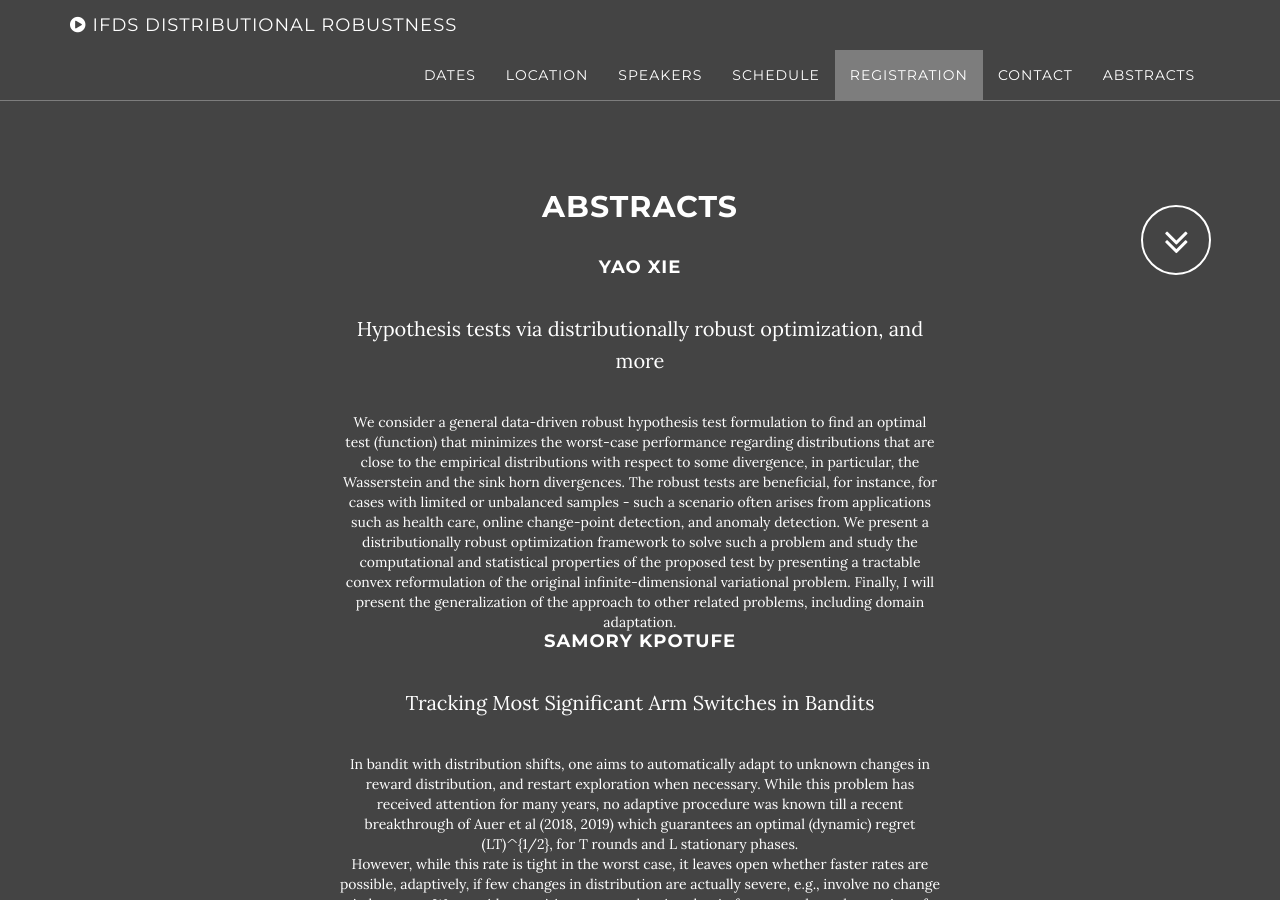
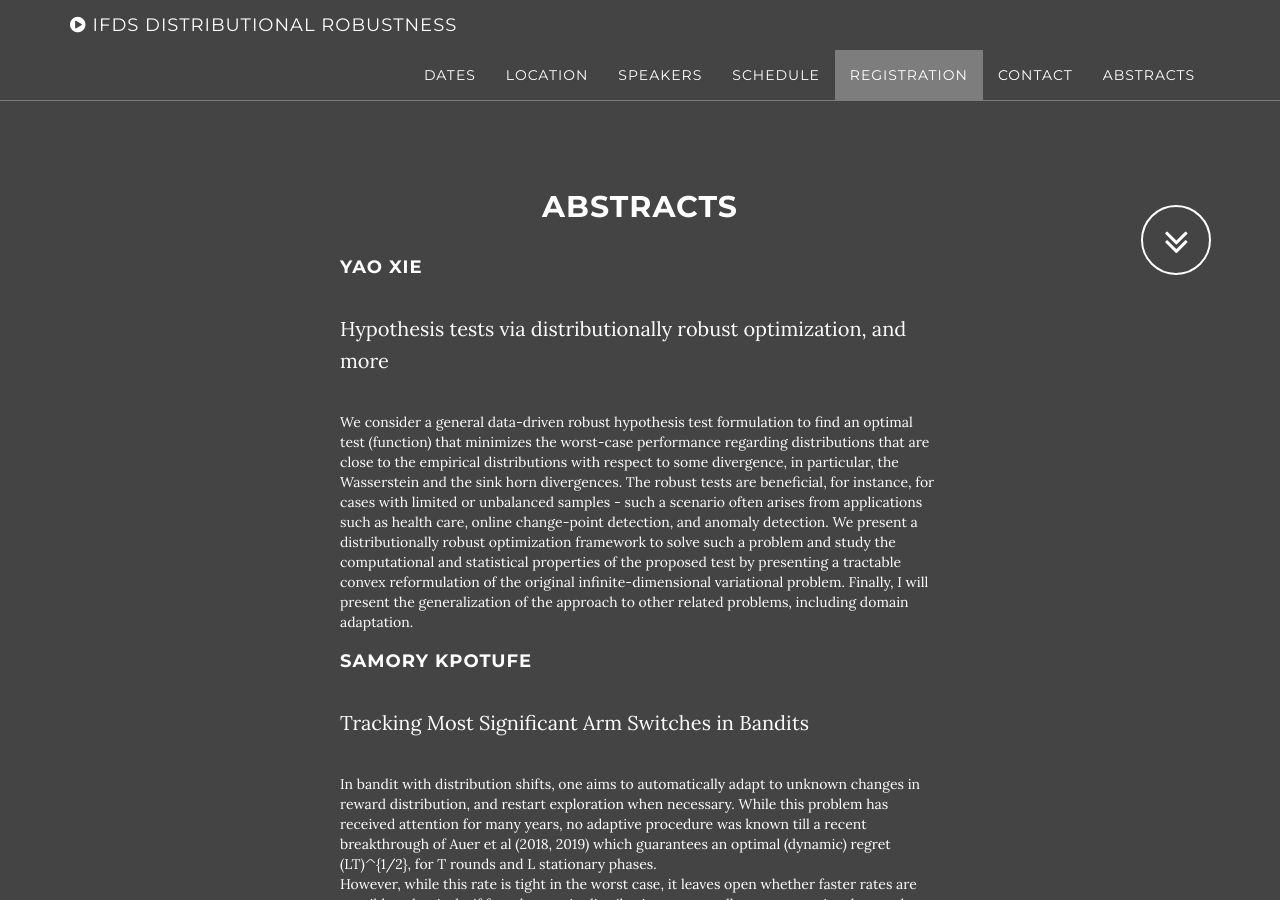
Before and after one commit to kgjamieson/ifds-workshop-2025, a Jekyll site: the page built from index.html, in a window 1280 px wide and 900 px high, scrolled down 5665 px. Built offline with Jekyll 4.4.1, drawn with Linux system fonts in a browser that asks for light colours.

Commit message:
Update abstracts.html

```diff
--- a/_includes/abstracts.html
+++ b/_includes/abstracts.html
@@ -1,6 +1,6 @@
 <!-- <section id="contact" class="container contact-section text-center"> -->
 
-<section id="abstract" class="content-section text-center">
+<section id="abstract" class="content-section">
   <div class="container about-section">
     <div class="row">
       <div class="col-md-10 col-md-offset-1">
@@ -11,24 +11,27 @@
           <h4> Yao Xie </h4>
           <p> Hypothesis tests via distributionally robust optimization, and more</p>
           We consider a general data-driven robust hypothesis test formulation to find an optimal test (function) that minimizes the worst-case performance regarding distributions that are close to the empirical distributions with respect to some divergence, in particular, the Wasserstein and the sink horn divergences. The robust tests are beneficial, for instance, for cases with limited or unbalanced samples - such a scenario often arises from applications such as health care, online change-point detection, and anomaly detection. We present a distributionally robust optimization framework to solve such a problem and study the computational and statistical properties of the proposed test by presenting a tractable convex reformulation of the original infinite-dimensional variational problem. Finally, I will present the generalization of the approach to other related problems, including domain adaptation.
-
+          <br><br>
 
           <h4>Samory Kpotufe</h4>
           <p> Tracking Most Significant Arm Switches in Bandits </p>
            In bandit with distribution shifts, one aims to automatically adapt to unknown changes in reward distribution, and restart exploration when necessary. While this problem has received attention for many years, no adaptive procedure was known till a recent breakthrough of Auer et al (2018, 2019) which guarantees an optimal (dynamic) regret (LT)^{1/2}, for T rounds and L stationary phases.
            <br>
            However, while this rate is tight in the worst case, it leaves open whether faster rates are possible, adaptively, if few changes in distribution are actually severe, e.g., involve no change in best arm. We provide a positive answer, showing that in fact, a much weaker notion of change can be adapted to, which can yield significantly faster rates than previously known, whether as expressed in terms of number of best arm switches--for which no adaptive procedure was known, or in terms of total variation. Finally, our parametrization captures at once, both stochastic and non-stochastic adversarial settings.
+          <br><br>
+
 
           <h4>Ludwig Schmidt</h4>
           <h5> A data-centric view on robustness</h5>
           Over the past few years, researchers have proposed many ways to measure the robustness of machine learning models. In the first part of the talk, we will survey the current robustness landscape based on a large-scale experimental study involving more than 200 different models and test conditions. Despite the large variety of test conditions, common trends emerge: (i) robustness to natural distribution shift and synthetic perturbations are distinct phenomena, (ii) current algorithmic techniques have little effect on robustness to natural distribution shifts, (iii) training on more diverse datasets offers robustness gains on several natural distribution shifts.
           <br>
           In the second part of the talk, we then leverage the aforementioned insights to improve OpenAI’s CLIP model. CLIP achieved unprecedented robustness on several natural distribution shifts, but only when used as a zero-shot model. The zero-shot evaluation precludes the use of extra data for fine-tuning and hence leads to lower performance when there is a specific task of interest. To address this issue, we introduce a simple yet effective method for fine-tuning zero-shot models that leads to large robustness gains on several distribution shifts without reducing in-distribution performance.
+          <br><br>
 
           <h4>Jamie Morgenstern</h4>
           <h5>Endogeneous distribution shifts in competitive environments</h5>
            In this talk, I'll describe recent work exploring the dynamics between ML systems and the populations they serve, particularly when the models deployed impact what populations a system will have as future customers.
-
+           <br><br>
 
         </div>
       </div>
```
